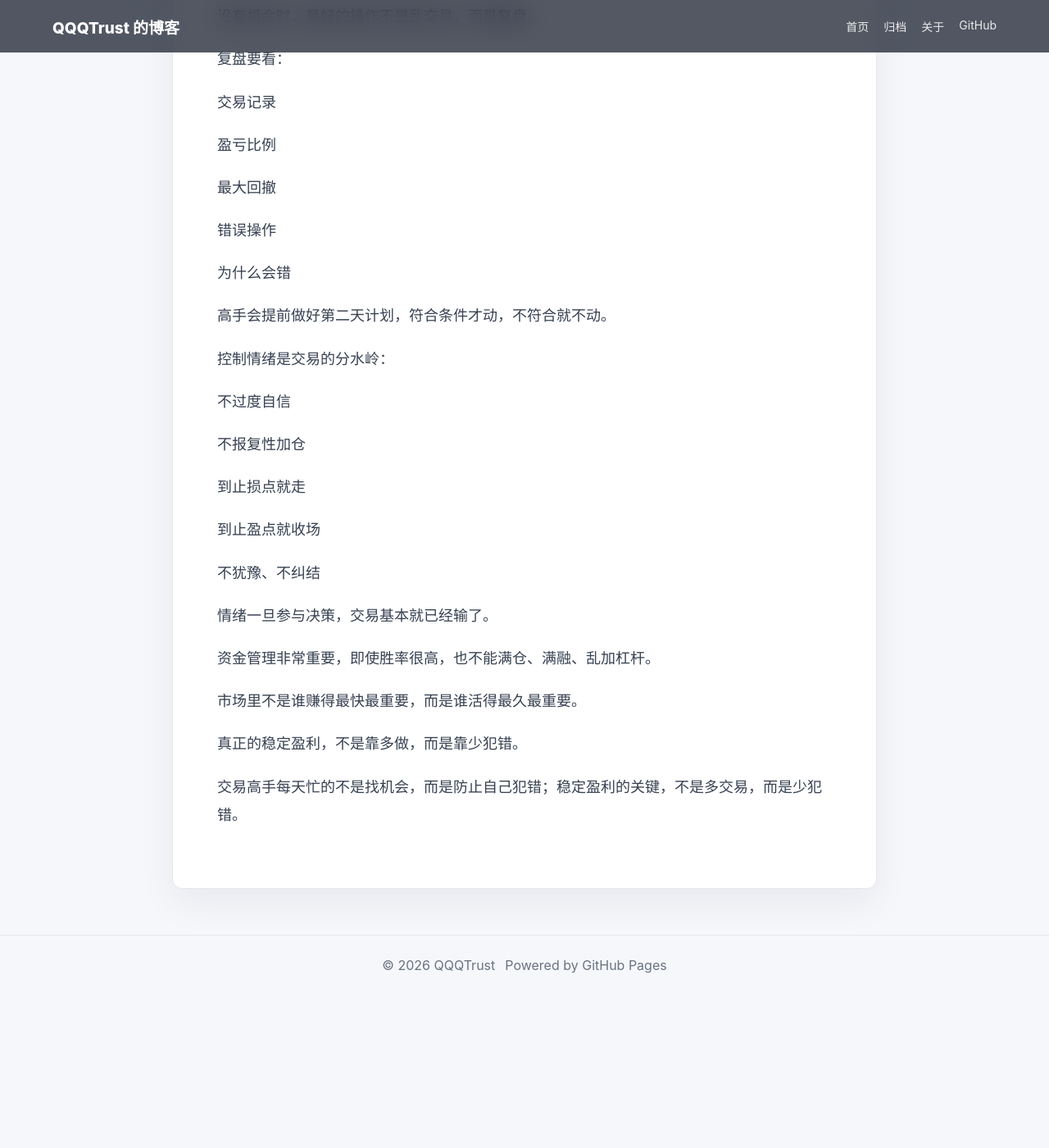
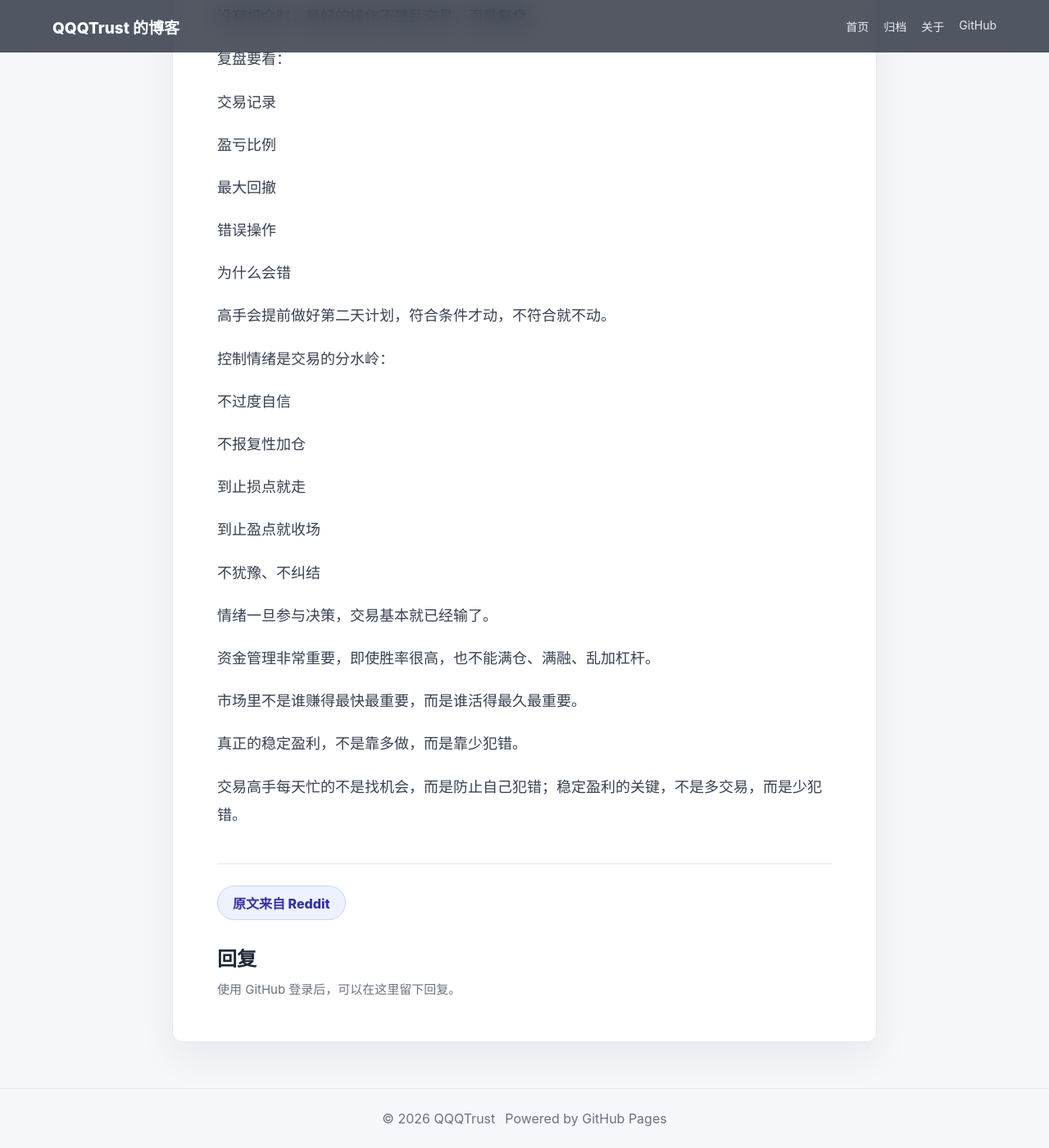
Before and after one commit to QQQTrust/QQQTrust.github.io, a Jekyll site: the page built from _posts/2026-08-07-reddit-1vhnhoj.md, in a window 1280 px wide and 1400 px high, scrolled down 619 px. Shown: the whole window at 82% size. Built offline with Jekyll 4.4.1, drawn with Linux system fonts in a browser that asks for light colours; comment, search, counter and statistics services are not loaded; before the commit the page ends 1832 px from its top, so only the background shows below that.

Commit message:
Add Reddit source links and comments

```diff
--- a/_layouts/post.html
+++ b/_layouts/post.html
@@ -13,5 +13,24 @@ layout: default
     <div class="post-content">
       {{ content }}
     </div>
+    <footer class="post-actions">
+      {% if page.source %}
+        <a class="source-link" href="{{ page.source }}" target="_blank" rel="noopener noreferrer">
+          原文来自 Reddit
+        </a>
+      {% endif %}
+      <section class="comments" aria-labelledby="comments-title">
+        <h2 id="comments-title">回复</h2>
+        <p>使用 GitHub 登录后，可以在这里留下回复。</p>
+        <script src="https://utteranc.es/client.js"
+          repo="QQQTrust/QQQTrust.github.io"
+          issue-term="pathname"
+          label="comment"
+          theme="github-light"
+          crossorigin="anonymous"
+          async>
+        </script>
+      </section>
+    </footer>
   </article>
 </main>
--- a/assets/css/style.css
+++ b/assets/css/style.css
@@ -278,6 +278,49 @@ a {
   box-shadow: 0 16px 38px rgba(15, 23, 42, 0.12);
 }
 
+.post-actions {
+  display: grid;
+  gap: 28px;
+  margin-top: 42px;
+  border-top: 1px solid var(--line);
+  padding-top: 26px;
+}
+
+.source-link {
+  display: inline-flex;
+  align-items: center;
+  justify-content: center;
+  width: fit-content;
+  min-height: 42px;
+  border: 1px solid #c7d2fe;
+  border-radius: 999px;
+  background: #eef2ff;
+  color: #3730a3;
+  font-weight: 800;
+  padding: 0 18px;
+}
+
+.source-link:hover {
+  border-color: var(--accent);
+  color: var(--accent-dark);
+}
+
+.comments {
+  display: grid;
+  gap: 10px;
+}
+
+.comments h2 {
+  margin: 0;
+  font-size: 24px;
+}
+
+.comments p {
+  margin: 0;
+  color: var(--muted);
+  font-size: 15px;
+}
+
 .archive-list {
   display: grid;
   gap: 12px;
```
